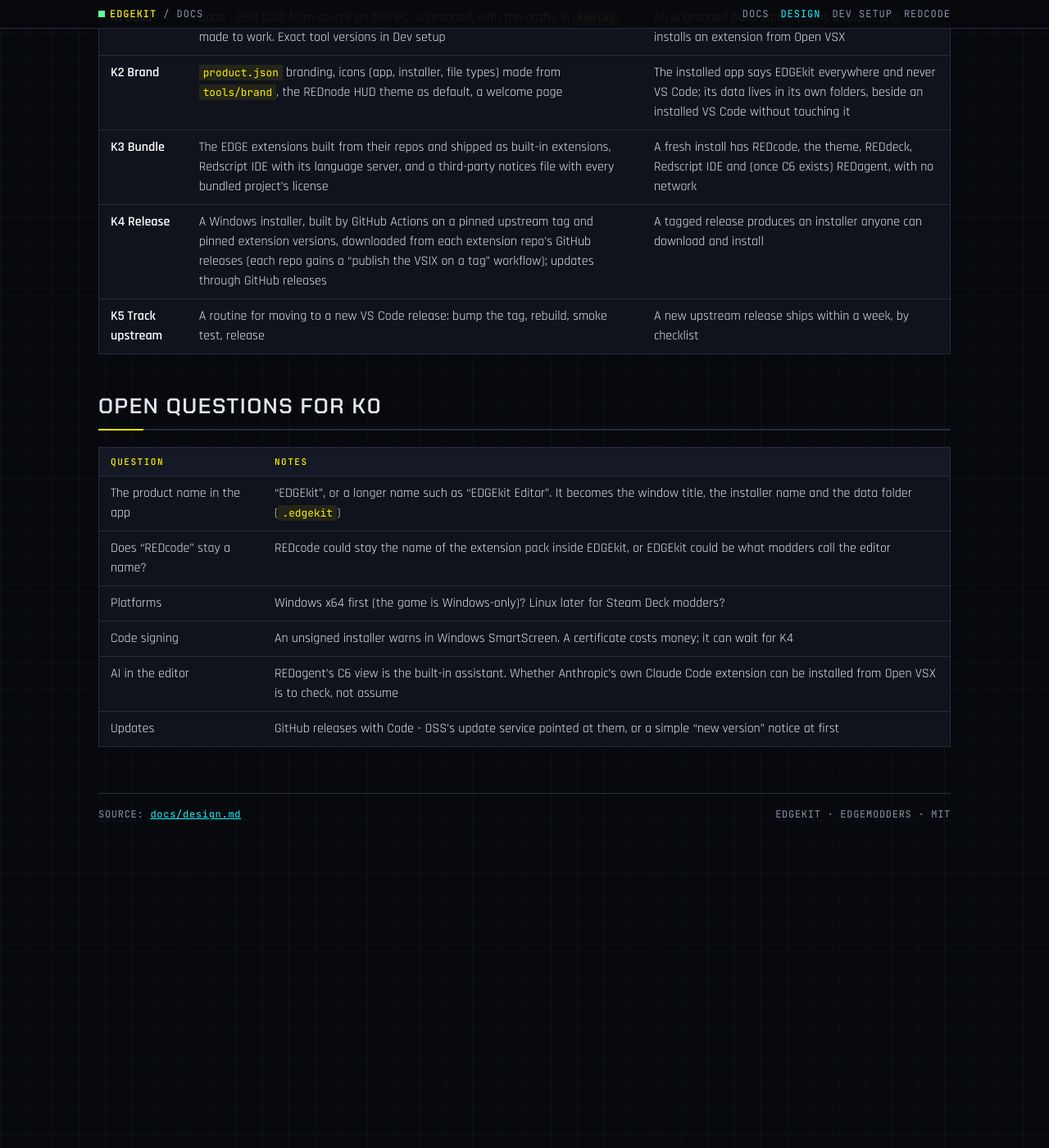
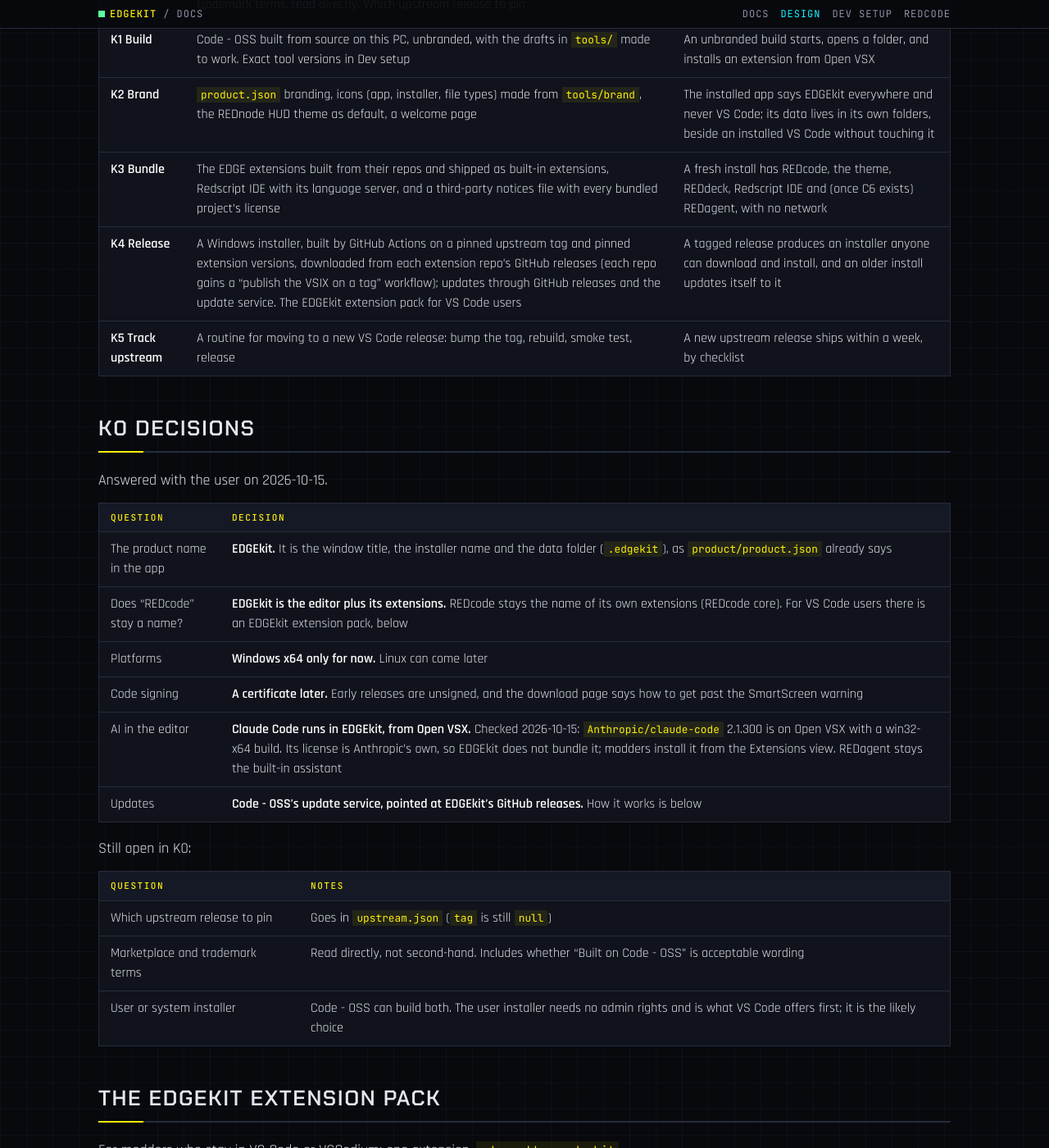
Before and after one commit to Edgemodders/EDGEkit, a Jekyll site: the page built from docs/design.md, in a window 1280 px wide and 1400 px high, scrolled down 3576 px. Shown: the whole window at 82% size. Built offline with Jekyll 4.4.1, drawn with Linux system fonts in a browser that asks for light colours; our own code applies the rules of GitHub Pages for plain Markdown files; some of the changed text lies outside the part shown.

Commit message:
K0 decisions: name, Windows x64, signing later, Claude Code from Open VSX, update service, extension pack
Co-Authored-By: Claude Opus 5.5 <noreply@anthropic.com>

```diff
--- a/docs/design.md
+++ b/docs/design.md
@@ -2,7 +2,7 @@
 
 EDGEkit is the EDGEmodders editor: a build of Code - OSS, the open-source core of VS Code, with EDGEmodders branding and every EDGE tool built in. A modder installs one app and gets REDcode's editors, REDnode's views, the REDnode HUD theme, REDdeck's mod manager and REDagent, with no extension hunting.
 
-**Status: scaffold.** The repository, the plan and draft scripts exist; nothing has been built yet. Next: K0, the decisions below, with the user.
+**Status: K0 under way.** The repository, the plan and draft scripts exist; nothing has been built yet. Most K0 decisions were made on 2026-10-15; the upstream tag and the terms are still open.
 
 ## What EDGEkit is, and is not
 
@@ -75,20 +75,56 @@ Phases are numbered K0 to K5, so they do not clash with the other repos' phases.
 
 | Phase | Builds | The test proves |
 |---|---|---|
-| **K0 Decide** | The open questions below, answered with the user. The current Marketplace and trademark terms, read directly. Which upstream release to pin | The plan and `upstream.json` are agreed |
+| **K0 Decide** | The K0 decisions below, answered with the user. The current Marketplace and trademark terms, read directly. Which upstream release to pin | The plan and `upstream.json` are agreed |
 | **K1 Build** | Code - OSS built from source on this PC, unbranded, with the drafts in `tools/` made to work. Exact tool versions in Dev setup | An unbranded build starts, opens a folder, and installs an extension from Open VSX |
 | **K2 Brand** | `product.json` branding, icons (app, installer, file types) made from `tools/brand`, the REDnode HUD theme as default, a welcome page | The installed app says EDGEkit everywhere and never VS Code; its data lives in its own folders, beside an installed VS Code without touching it |
 | **K3 Bundle** | The EDGE extensions built from their repos and shipped as built-in extensions, Redscript IDE with its language server, and a third-party notices file with every bundled project's license | A fresh install has REDcode, the theme, REDdeck, Redscript IDE and (once C6 exists) REDagent, with no network |
-| **K4 Release** | A Windows installer, built by GitHub Actions on a pinned upstream tag and pinned extension versions, downloaded from each extension repo's GitHub releases (each repo gains a "publish the VSIX on a tag" workflow); updates through GitHub releases | A tagged release produces an installer anyone can download and install |
+| **K4 Release** | A Windows installer, built by GitHub Actions on a pinned upstream tag and pinned extension versions, downloaded from each extension repo's GitHub releases (each repo gains a "publish the VSIX on a tag" workflow); updates through GitHub releases and the update service. The EDGEkit extension pack for VS Code users | A tagged release produces an installer anyone can download and install, and an older install updates itself to it |
 | **K5 Track upstream** | A routine for moving to a new VS Code release: bump the tag, rebuild, smoke test, release | A new upstream release ships within a week, by checklist |
 
-## Open questions for K0
+## K0 decisions
+
+Answered with the user on 2026-10-15.
+
+| Question | Decision |
+|---|---|
+| The product name in the app | **EDGEkit.** It is the window title, the installer name and the data folder (`.edgekit`), as `product/product.json` already says |
+| Does "REDcode" stay a name? | **EDGEkit is the editor plus its extensions.** REDcode stays the name of its own extensions (REDcode core). For VS Code users there is an EDGEkit extension pack, below |
+| Platforms | **Windows x64 only for now.** Linux can come later |
+| Code signing | **A certificate later.** Early releases are unsigned, and the download page says how to get past the SmartScreen warning |
+| AI in the editor | **Claude Code runs in EDGEkit, from Open VSX.** Checked 2026-10-15: `Anthropic/claude-code` 2.1.300 is on Open VSX with a win32-x64 build. Its license is Anthropic's own, so EDGEkit does not bundle it; modders install it from the Extensions view. REDagent stays the built-in assistant |
+| Updates | **Code - OSS's update service, pointed at EDGEkit's GitHub releases.** How it works is below |
+
+Still open in K0:
 
 | Question | Notes |
 |---|---|
-| The product name in the app | "EDGEkit", or a longer name such as "EDGEkit Editor". It becomes the window title, the installer name and the data folder (`.edgekit`) |
-| Does "REDcode" stay a name? | REDcode could stay the name of the extension pack inside EDGEkit, or EDGEkit could be what modders call the editor |
-| Platforms | Windows x64 first (the game is Windows-only)? Linux later for Steam Deck modders? |
-| Code signing | An unsigned installer warns in Windows SmartScreen. A certificate costs money; it can wait for K4 |
-| AI in the editor | REDagent's C6 view is the built-in assistant. Whether Anthropic's own Claude Code extension can be installed from Open VSX is to check, not assume |
-| Updates | GitHub releases with Code - OSS's update service pointed at them, or a simple "new version" notice at first |
+| Which upstream release to pin | Goes in `upstream.json` (`tag` is still `null`) |
+| Marketplace and trademark terms | Read directly, not second-hand. Includes whether "Built on Code - OSS" is acceptable wording |
+| User or system installer | Code - OSS can build both. The user installer needs no admin rights and is what VS Code offers first; it is the likely choice |
+
+## The EDGEkit extension pack
+
+For modders who stay in VS Code or VSCodium: one extension, `edgemodders.edgekit` (display name EDGEkit), that installs every EDGE extension.
+
+| | |
+|---|---|
+| What it is | An extension pack: a `package.json` with an `extensionPack` list and no code. Installing it installs every extension in the list; uninstalling it offers to remove them |
+| What it lists | REDcode core, the REDnode HUD theme, REDdeck, Redscript IDE, and REDagent and EDGEmat once they are published |
+| Where it lives | In this repo, in its own folder (`pack/`), because it belongs to EDGEkit and not to any one extension |
+| Not in the app | The EDGEkit app does not include the pack: its extensions are already built in |
+| What it needs | VS Code installs pack members from the Microsoft Marketplace, and VSCodium from Open VSX, so each member must be published to both. Checked 2026-10-15: REDdeck is on both; REDcode core and the theme are on neither; Redscript IDE is on the Marketplace only, so VSCodium users would not get it |
+| When | K4, once the members are published (each repo's own work) |
+
+## Updates
+
+Code - OSS has an update service built in, switched off because upstream's `product.json` has no `updateUrl`. EDGEkit switches it on and points it at its own releases. **Unverified:** from upstream's source and VSCodium as remembered, to check against the pinned upstream in K4.
+
+| Part | What it does |
+|---|---|
+| `product.json` | `updateUrl` (where to ask), `quality` (`stable`), `downloadUrl` (the releases page) and `releaseNotesUrl` |
+| The check | The app asks `{updateUrl}/api/update/{platform}/{quality}/{commit}`, for example platform `win32-x64-user`. The answer is "nothing new" or a small JSON file: the installer's URL, its version, the upstream commit and its SHA-256 hash |
+| The install | On Windows the app downloads the installer, checks the hash, and runs it quietly when the user restarts |
+| EDGEkit's answer | GitHub releases cannot answer that URL, because it changes with every commit. VSCodium's way: a small patch makes the app ask a fixed path instead (`{updateUrl}/{quality}/{platform}/{arch}/latest.json`), and the release workflow writes that file. EDGEkit can publish it on its GitHub Pages site, pointing at the installer in the GitHub release |
+
+The other services in `product.json`: the extension gallery is Open VSX (set); telemetry is off (set); Settings Sync uses Microsoft's servers and stays off.
```
Also changed, not shown: CLAUDE.md (+1 -1 lines), docs/index.md (+2 -2 lines).
